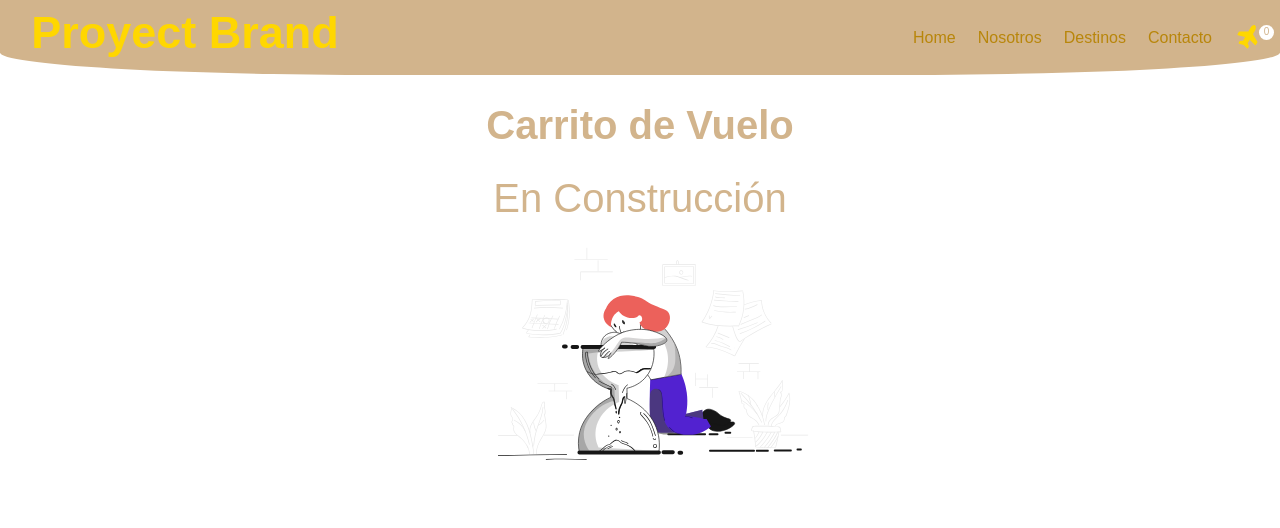
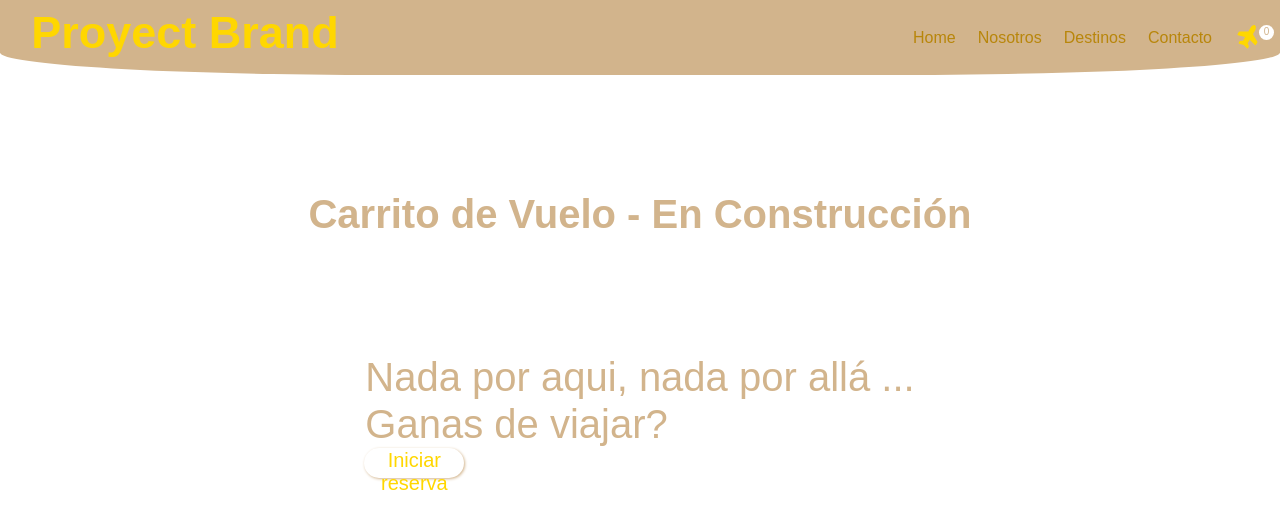
Before and after one commit to LJG-Romero/react_py_coder, a React (Create React App) app: page /Carrito in a window 1280 px wide. Shown: the top 528 px of the page. Built offline with nearby package versions, Linux system fonts and the light colour scheme.

Commit message:
Comienzo desarrollo componente 'FlightCart'

```diff
--- a/src/Views/FlightCart.js
+++ b/src/Views/FlightCart.js
@@ -1,16 +1,61 @@
-import React from 'react'
-import img from '../assets/recovery.svg'
+import React, {useContext} from "react";
+import { Link } from "react-router-dom";
+
+/*** Context ****/
+import { StateContext } from "../StateContext";
+
+/*** Components ****/
+import ElementCart from "../components/ElementCart";
 
 function FlightCart() {
+
+    const {purchaseContainer, setPurchaseContainer} = useContext(StateContext);
+    console.log(purchaseContainer);
+
+    function handlePurchaseContainer() {
+        setPurchaseContainer([]);
+        console.log(purchaseContainer);
+    }
+
     return (
         <div className="provisoryStyle">
-            <h1>Carrito de Vuelo</h1>
-            <p>En Construcción</p>
-            <div className="provisoryStyle__Img">
-                <img src={img} alt="En Construcción" />
-            </div>
+            <h1>Carrito de Vuelo - <strong>En Construcción</strong></h1>
+                {purchaseContainer.length === 0?
+                    <div>
+                        <p>Nada por aqui, nada por allá ...</p>
+                        <p>Ganas de viajar?</p>
+                        <Link to={"/"} className="detail">
+                            <button className="book" >Iniciar reserva</button>
+                        </Link>
+                    </div>
+                    :
+                    <div>
+                        {purchaseContainer.map ( (purch) => {
+                            return(
+                                <ElementCart data={purch} />
+                            )
+                        })}
+                        <div>
+                            <button className="book" onClick={handlePurchaseContainer}>Vaciar carrito</button>
+                            <Link to={"/"} className="detail">
+                                <button className="book" >Sumar otra reserva</button>
+                            </Link>
+                            <Link to={"/"} className="detail">
+                                <button className="book" >Finalizar compra</button>
+                            </Link>
+                        </div>
+                    </div>
+                }
         </div>
     )
 }
 
 export default FlightCart
+
+{/* <div className="provisoryStyle">
+    <h1>Carrito de Vuelo</h1>
+    <p>En Construcción</p>
+    <div className="provisoryStyle__Img">
+        <img src={img} alt="En Construcción" />
+    </div>
+</div> */}
--- a/src/components/Counter.js
+++ b/src/components/Counter.js
@@ -9,7 +9,7 @@ import { faPlus } from '@fortawesome/free-solid-svg-icons';
 import { faMinus } from '@fortawesome/free-solid-svg-icons';
 
 function Counter({state,fun1,fun2}) {
-    console.log(state);
+    // console.log(state);
     return (
         <div className="travelSeeker__Handlers">
             <p className="countersLabel">Adultos:</p>
--- /dev/null
+++ b/src/components/ElementCart.js
@@ -0,0 +1,20 @@
+import React from 'react'
+
+/*** Styles ****/
+import './elementCart.css'
+
+function ElementCart({data}) {
+    return (
+        <div className="elementCart" >
+            <div className="elementCart__Data">
+                <p>Origen: {data.origin}</p>
+                <p>Destino: {data.destiny} </p>
+                <p>Cantidad de pasajeros: {data.userAmount} </p>
+                <p>Precio: $1500 (Transitory Mock Data)</p>
+            </div>
+            <button className="book" >Eliminar</button>
+        </div>
+    )
+}
+
+export default ElementCart
--- a/src/components/Header.js
+++ b/src/components/Header.js
@@ -1,5 +1,8 @@
-import React from 'react';
+import React, {useContext}from 'react';
 import { Link } from 'react-router-dom';
+
+/*** Context ****/
+import { StateContext } from "../StateContext";
 
 /*** Styles ****/
 import './header.css';
@@ -9,6 +12,8 @@ import { FontAwesomeIcon } from '@fortawesome/react-fontawesome';
 import { faPlane } from '@fortawesome/free-solid-svg-icons';
 
 function Header(){
+    const {purchaseContainer} = useContext(StateContext);
+
     return(
         <div className="header">
             <Link to="/" className="detail">
@@ -37,7 +42,7 @@ function Header(){
                     </div> */}
                 </ul>
                 <div className="nav__Count">
-                    <p>0</p>
+                    <p>{purchaseContainer.length}</p>
                 </div>
             </nav>
         </div>
```
Also changed, not shown: src/StateContext.js (+4 -3 lines), src/components/TravelSeeker.js (+10 -5 lines), src/components/elementCart.css (added).
